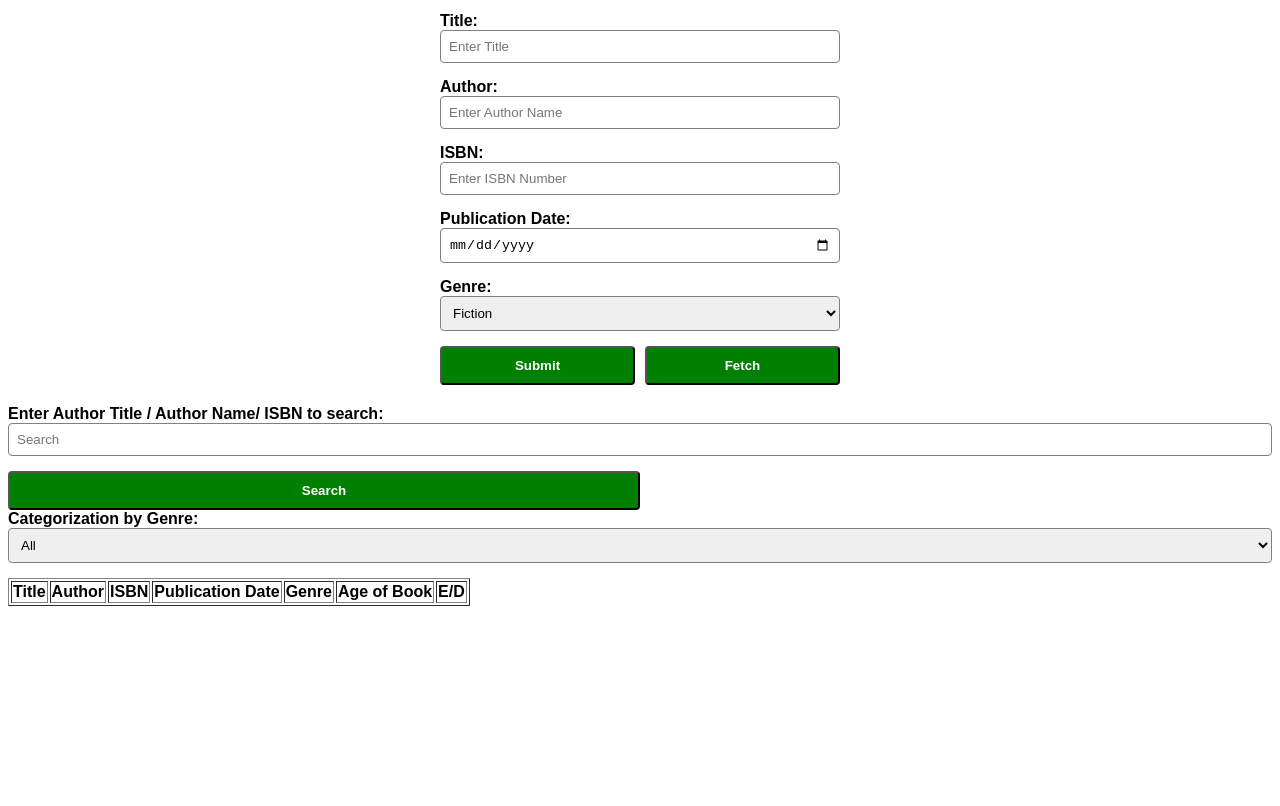
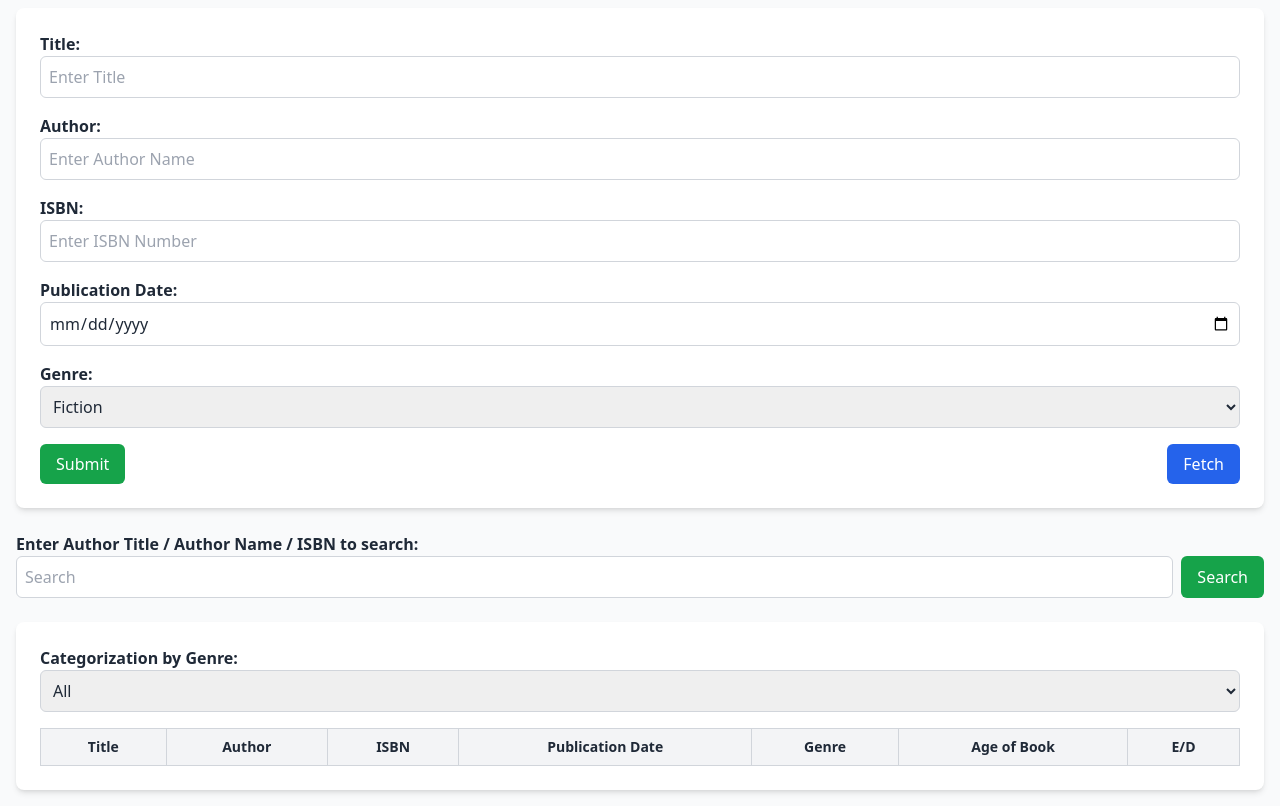
Before and after one commit to piyushsinghgaur1/book-management-system, a plain HTML site: page index.html in a window 1280 px wide. Shown: the part 64-870 px from the top of the page. Before the commit the page ends 800 px from the top, so only its background shows below. Drawn offline with nearby package versions, Linux system fonts and the light colour scheme.

Commit message:
[task/talwind-styling]:Styling of the form and book list using Tailwind CSS.

```diff
--- a/index.html
+++ b/index.html
@@ -1,36 +1,38 @@
+<!DOCTYPE html>
 <html>
   <head>
     <title>BMS</title>
-    <link rel="stylesheet" type="text/css" href="/assets/css/style.css">
+    <script src="https://cdn.tailwindcss.com"></script>
   </head>
-  <body>
+  <body class="bg-gray-50 text-gray-800">
+    <div class="container mx-auto p-4">
+      <h2 class="text-2xl font-bold text-center text-green-600 mb-6">Book Management System</h2>
 
-    <div class="container">
-      <h2>Book Management System</h2>
-        <form id="formField">
+      <div class="bg-white shadow-md rounded-lg p-6 mb-6">
+        <form id="formField" class="space-y-4">
           <div class="form-group">
-            <label for="title">Title:</label>
-            <input type="text" id="title" placeholder="Enter Title" name="title" required>
+            <label for="title" class="block font-semibold">Title:</label>
+            <input type="text" id="title" placeholder="Enter Title" name="title" class="w-full p-2 border border-gray-300 rounded-md focus:ring-2 focus:ring-green-500">
           </div>
 
           <div class="form-group">
-            <label for="author">Author:</label>
-            <input type="text" id="author" placeholder="Enter Author Name" name="author" required>
+            <label for="author" class="block font-semibold">Author:</label>
+            <input type="text" id="author" placeholder="Enter Author Name" name="author" class="w-full p-2 border border-gray-300 rounded-md focus:ring-2 focus:ring-green-500">
           </div>
 
           <div class="form-group">
-            <label for="isbn">ISBN:</label>
-            <input type="text" id="isbn" placeholder="Enter ISBN Number" name="isbn" required>
+            <label for="isbn" class="block font-semibold">ISBN:</label>
+            <input type="text" id="isbn" placeholder="Enter ISBN Number" name="isbn" class="w-full p-2 border border-gray-300 rounded-md focus:ring-2 focus:ring-green-500">
           </div>
 
           <div class="form-group">
-            <label for="Publication_Date">Publication Date:</label>
-            <input type="date" id="Publication_Date" name="Publication Date" required>
+            <label for="Publication_Date" class="block font-semibold">Publication Date:</label>
+            <input type="date" id="Publication_Date" name="Publication Date" class="w-full p-2 border border-gray-300 rounded-md focus:ring-2 focus:ring-green-500">
           </div>
 
           <div class="form-group">
-            <label for="genre">Genre:</label>
-            <select id="genre" name="genre">
+            <label for="genre" class="block font-semibold">Genre:</label>
+            <select id="genre" name="genre" class="w-full p-2 border border-gray-300 rounded-md focus:ring-2 focus:ring-green-500">
               <option value="fiction">Fiction</option>
               <option value="non-fiction">Non-Fiction</option>
               <option value="science">Science</option>
@@ -38,44 +40,54 @@
               <option value="fantasy">Fantasy</option>
             </select>
           </div>
-        <div class="form-group button-container">
-          <button type="submit">Submit</button>
-          <button type="button" id="fetchButton">Fetch</button>
+
+          <div class="flex justify-between">
+            <button type="submit" class="bg-green-600 text-white px-4 py-2 rounded-md hover:bg-green-700">Submit</button>
+            <button type="button" id="fetchButton" class="bg-blue-600 text-white px-4 py-2 rounded-md hover:bg-blue-700">Fetch</button>
           </div>
         </form>
-        <div class="search">
-          <label for="Author Name">Enter Author Title / Author Name/ ISBN to search:</label>
-          <input type="text" id="searchID" placeholder="Search" name="searhID">
-          <button type="button" id="searchBtn">Search</button>
       </div>
 
-      <div class="info-table">
-        <label for="genreFilter">Categorization by Genre:</label>
-        <select id="genreFilter">
+      <div class="mb-6">
+        <label for="searchID" class="block font-semibold">Enter Author Title / Author Name / ISBN to search:</label>
+        <div class="flex space-x-2">
+          <input type="text" id="searchID" placeholder="Search" name="searhID" class="w-full p-2 border border-gray-300 rounded-md focus:ring-2 focus:ring-green-500">
+          <button type="button" id="searchBtn" class="bg-green-600 text-white px-4 py-2 rounded-md hover:bg-green-700">Search</button>
+        </div>
+      </div>
+
+      <div class="bg-white shadow-md rounded-lg p-6">
+        <div class="mb-4">
+          <label for="genreFilter" class="block font-semibold">Categorization by Genre:</label>
+          <select id="genreFilter" class="w-full p-2 border border-gray-300 rounded-md focus:ring-2 focus:ring-green-500">
             <option value="all">All</option>
-          <option value="Fiction">Fiction</option>
+            <option value="fiction">Fiction</option>
             <option value="non-fiction">Non-Fiction</option>
             <option value="science">Science</option>
             <option value="biography">Biography</option>
             <option value="fantasy">Fantasy</option>
           </select>
-          <table border="1">
-            <thead>
+        </div>
+        <div class="overflow-x-auto">
+          <table class="w-full border-collapse border border-gray-200 text-sm">
+            <thead class="bg-gray-100">
               <tr>
-                <th>Title</th>
-                <th>Author</th>
-                <th>ISBN</th>
-                <th>Publication Date</th>
-                <th>Genre</th>
-                <th>Age of Book</th>
-                <th>E/D</th>
+                <th class="border border-gray-300 px-4 py-2">Title</th>
+                <th class="border border-gray-300 px-4 py-2">Author</th>
+                <th class="border border-gray-300 px-4 py-2">ISBN</th>
+                <th class="border border-gray-300 px-4 py-2">Publication Date</th>
+                <th class="border border-gray-300 px-4 py-2">Genre</th>
+                <th class="border border-gray-300 px-4 py-2">Age of Book</th>
+                <th class="border border-gray-300 px-4 py-2">E/D</th>
               </tr>
             </thead>
-            <tbody id="bookTableBody">
+            <tbody id="bookTableBody" class="divide-y divide-gray-200">
             </tbody>
           </table>
         </div>
       </div>
+    </div>
+
     <script src="assets/js/app.js"></script>
     <script src="assets/js/fetchData.js"></script>
   </body>
```
Lines whose indentation alone changed are shown as unchanged.
